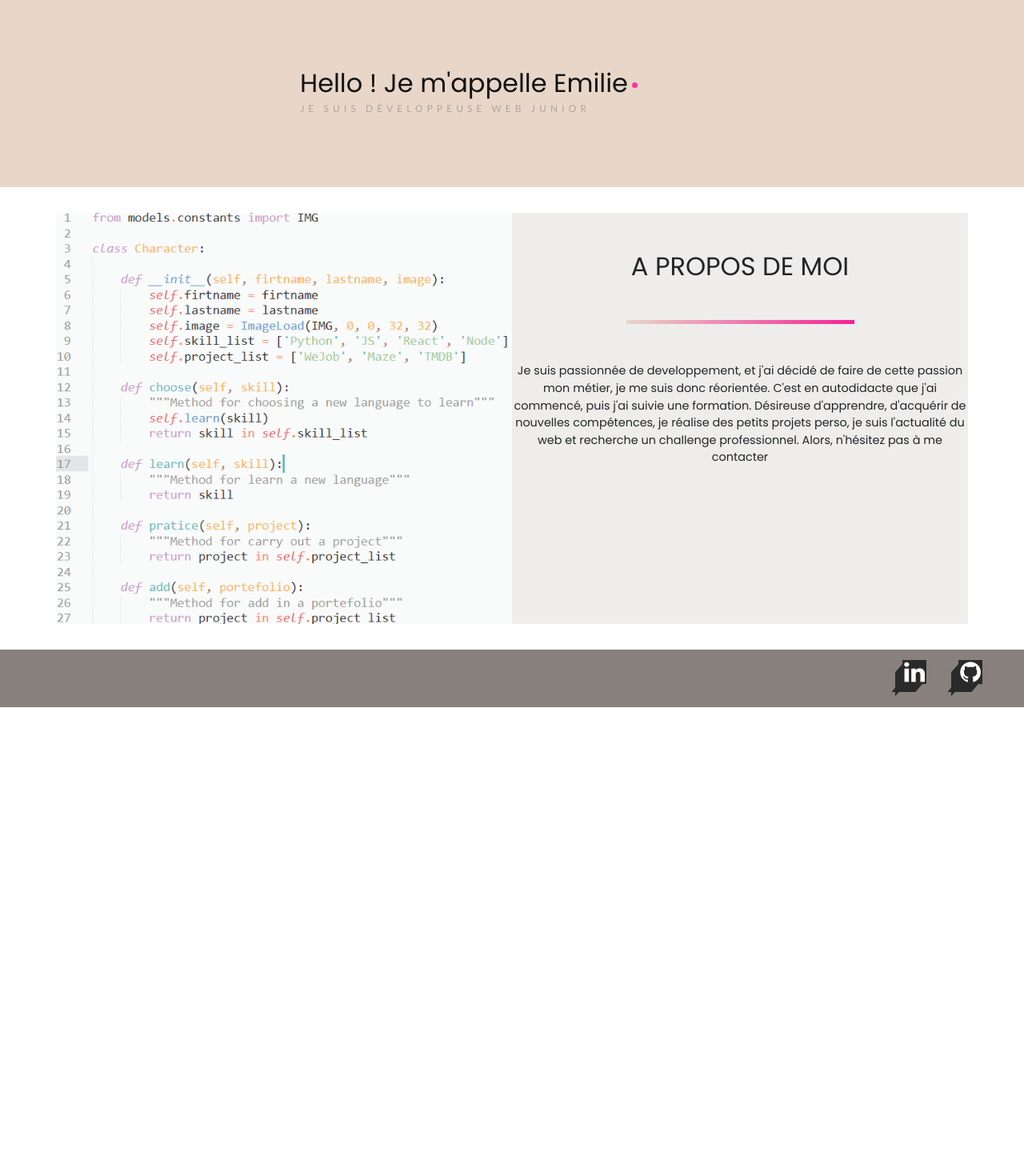
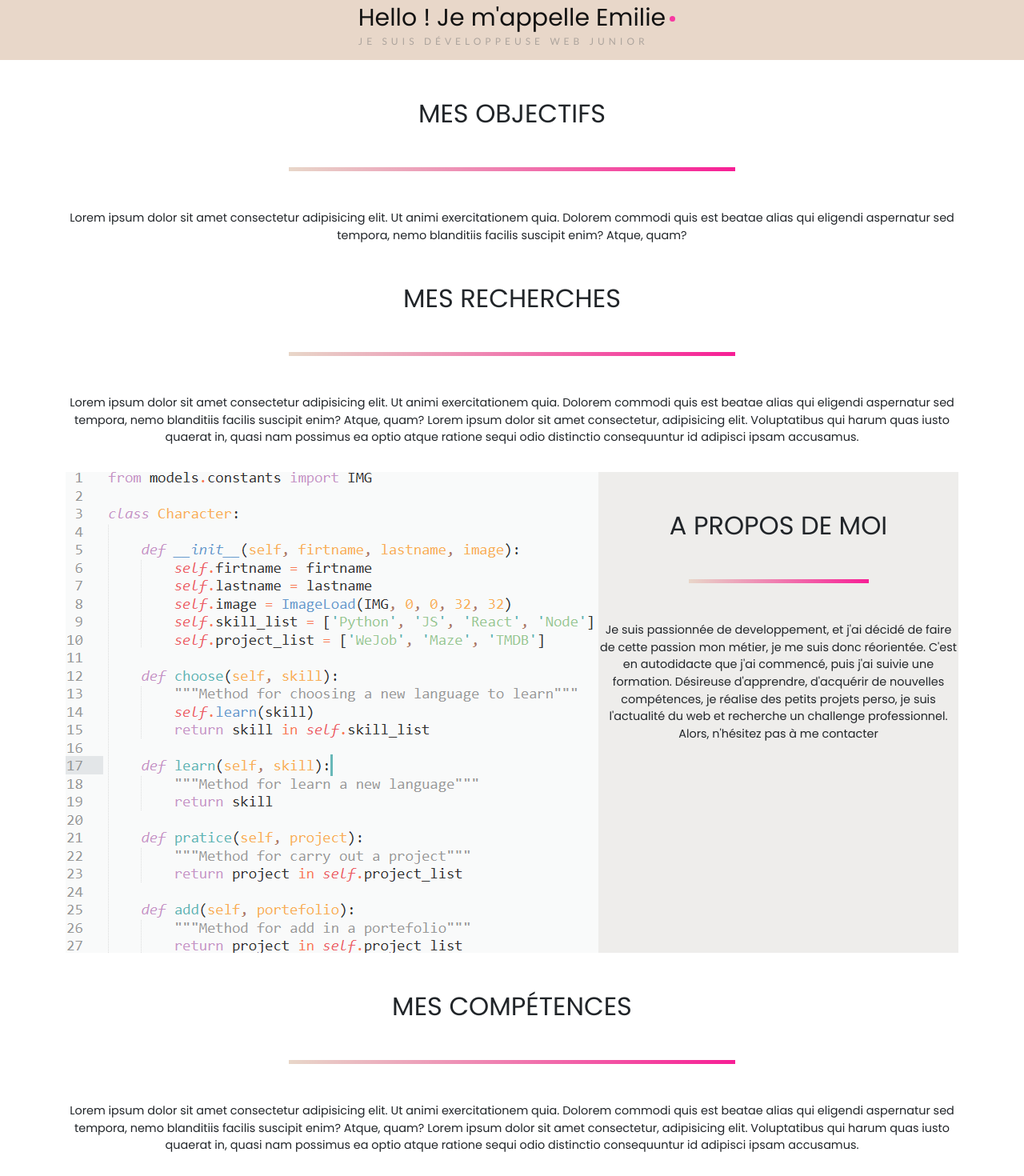
Before and after one commit to EmilieM71/portefolio, a React (Create React App) app: page / in a window 1280 px wide. Shown: the part 80-1550 px from the top of the page at 80% size. Before the commit the page ends 964 px from the top, so only its background shows below. Built offline with nearby package versions, Linux system fonts and the light colour scheme; the HTML template or start-up script is replaced by a standard one.

Commit message:
Update style and information in Home page

```diff
--- a/src/asset/css/HomePage.module.css
+++ b/src/asset/css/HomePage.module.css
@@ -13,22 +13,25 @@ html {
 .home {
   height: 100%;
   overflow-y: scroll;
+  /* background-image: url('../images/path.png');
+  background-repeat: no-repeat;
+  background-size: 80vw;
+  background-position: center; */
 }
 
 /* #232323 */
 .container {
   width: 100%;
-  height: 30vh;
+  height: auto;
   background: #e8d7c9;
-
   display: flex;
   justify-content: center;
   align-items: center;
 }
 
 .box {
-  width: 550px;
-  height: 150px;
+  /* width: 100; */
+  /* height: 40vh; */
   position: relative;
   display: flex;
   justify-content: center;
@@ -40,7 +43,7 @@ html {
   position: relative;
   display: flex;
   align-items: center;
-  height: 50px;
+  height: auto;
   margin: 10px;
 }
 /*  #ffb510 */
@@ -56,7 +59,7 @@ html {
 .h1 {
   font-family: 'Poppins';
   color: #121212;
-  font-size: 32px;
+  font-size: 30px;
   -webkit-animation: mainFadeIn 2s forwards;
   -o-animation: mainFadeIn 2s forwards;
   animation: mainFadeIn 2s forwards;
@@ -92,7 +95,7 @@ html {
   display: flex;
   align-items: center;
   height: 30px;
-  margin-top: -10px;
+  margin-top: -5px;
   margin-left: 10px;
 }
 /* e91e63 */
@@ -227,6 +230,54 @@ html {
   }
 }
 
-.ImgCode {
+/* .ImgCode {
   max-width: 100%;
+} */
+
+.profilePath {
+  height: 40vh;
+  /* border: red 2px solid; */
 }
+
+.goal {
+  background-color: #eeedeb;
+}
+
+.backgroundPink {
+  background-color: #e6c5db;
+}
+.backgroundDarkGray {
+  background-color: #8c8380;
+}
+.backgroundLightBeige {
+  background-color: #f7e9df;
+}
+.backgroundDarkBeige {
+  background-color: #e8d7c9;
+}
+.backgroundviolet {
+  background-color: #c8b0d9;
+}
+.radiusTopRight {
+  border-top-right-radius: 90%;
+}
+.radiusTopleft {
+  border-top-left-radius: 90%;
+}
+.radiusBottomRight {
+  border-bottom-right-radius: 90%;
+}
+.radiusbottomLeft {
+  border-bottom-left-radius: 90%;
+}
+.radiusbottomLeft {
+  border-radius: 50%;
+}
+
+/* .round {
+  border-top-right-radius: 50%;
+  border-bottom-right-radius: 50%;
+  border: solid;
+  border-width: 1px;
+  border-color: #e6c5db #e6c5db #e6c5db transparent;
+} */
--- a/src/pages/HomePage/index.jsx
+++ b/src/pages/HomePage/index.jsx
@@ -1,10 +1,11 @@
 import React from 'react';
 import ImgCode from '../../asset/images/code.png';
 import style from '../../asset/css/HomePage.module.css';
+import PartTitle from '../../components/PartTitle';
 
 function Home() {
   return (
-    <div className="home ">
+    <div className={style.home}>
       <div className={style.container}>
         <div className={style.box}>
           <div className={style.title}>
@@ -21,6 +22,38 @@ function Home() {
           </div>
         </div>
       </div>
+      <div className="container">
+        <div>
+          <PartTitle title="Mes objectifs" />
+          <p>
+            Lorem ipsum dolor sit amet consectetur adipisicing elit. Ut animi
+            exercitationem quia. Dolorem commodi quis est beatae alias qui
+            eligendi aspernatur sed tempora, nemo blanditiis facilis suscipit
+            enim? Atque, quam?
+          </p>
+        </div>
+        <div>
+          <PartTitle title="Mes recherches" icon="bi bi-search" />
+          {/* <svg
+          xmlns="http://www.w3.org/2000/svg"
+          width="16"
+          height="16"
+          fill="currentColor"
+          className="bi bi-search m-5"
+          viewBox="0 0 16 16"
+        >
+          <path d="M11.742 10.344a6.5 6.5 0 1 0-1.397 1.398h-.001c.03.04.062.078.098.115l3.85 3.85a1 1 0 0 0 1.415-1.414l-3.85-3.85a1.007 1.007 0 0 0-.115-.1zM12 6.5a5.5 5.5 0 1 1-11 0 5.5 5.5 0 0 1 11 0z" />
+        </svg> */}
+          <p>
+            Lorem ipsum dolor sit amet consectetur adipisicing elit. Ut animi
+            exercitationem quia. Dolorem commodi quis est beatae alias qui
+            eligendi aspernatur sed tempora, nemo blanditiis facilis suscipit
+            enim? Atque, quam? Lorem ipsum dolor sit amet consectetur,
+            adipisicing elit. Voluptatibus qui harum quas iusto quaerat in,
+            quasi nam possimus ea optio atque ratione sequi odio distinctio
+            consequuntur id adipisci ipsam accusamus.
+          </p>
+        </div>
         <div className="container p-0">
           <section className="about row justify-content-md-center">
             <div className="col p-0">
@@ -31,19 +64,43 @@ function Home() {
               />
             </div>
             <div className="col p-0">
-            <h1 className="title m-5">A PROPOS DE MOI</h1>
-            <div className="border-title mx_auto pb-5"> </div>
+              <PartTitle title="A PROPOS DE MOI" icon="" />
               <p>
                 Je suis passionnée de developpement, et j&#39;ai décidé de faire
-              de cette passion mon métier, je me suis donc réorientée. C&#39;est
-              en autodidacte que j&#39;ai commencé, puis j&#39;ai suivie une
-              formation. Désireuse d&#39;apprendre, d&#39;acquérir de nouvelles
-              compétences, je réalise des petits projets perso, je suis
-              l&#39;actualité du web et recherche un challenge professionnel.
-              Alors, n&#39;hésitez pas à me contacter
+                de cette passion mon métier, je me suis donc réorientée.
+                C&#39;est en autodidacte que j&#39;ai commencé, puis j&#39;ai
+                suivie une formation. Désireuse d&#39;apprendre, d&#39;acquérir
+                de nouvelles compétences, je réalise des petits projets perso,
+                je suis l&#39;actualité du web et recherche un challenge
+                professionnel. Alors, n&#39;hésitez pas à me contacter
               </p>
             </div>
           </section>
+        </div>
+        <div>
+          <PartTitle title="Mes compétences" />
+          <p>
+            Lorem ipsum dolor sit amet consectetur adipisicing elit. Ut animi
+            exercitationem quia. Dolorem commodi quis est beatae alias qui
+            eligendi aspernatur sed tempora, nemo blanditiis facilis suscipit
+            enim? Atque, quam? Lorem ipsum dolor sit amet consectetur,
+            adipisicing elit. Voluptatibus qui harum quas iusto quaerat in,
+            quasi nam possimus ea optio atque ratione sequi odio distinctio
+            consequuntur id adipisci ipsam accusamus.
+          </p>
+        </div>
+        <div>
+          <PartTitle title="Ce que je peux vous apporter" />
+          <p>
+            Lorem ipsum dolor sit amet consectetur adipisicing elit. Ut animi
+            exercitationem quia. Dolorem commodi quis est beatae alias qui
+            eligendi aspernatur sed tempora, nemo blanditiis facilis suscipit
+            enim? Atque, quam? Lorem ipsum dolor sit amet consectetur,
+            adipisicing elit. Voluptatibus qui harum quas iusto quaerat in,
+            quasi nam possimus ea optio atque ratione sequi odio distinctio
+            consequuntur id adipisci ipsam accusamus.
+          </p>
+        </div>
       </div>
     </div>
   );
```
Lines whose indentation alone changed are shown as unchanged.
